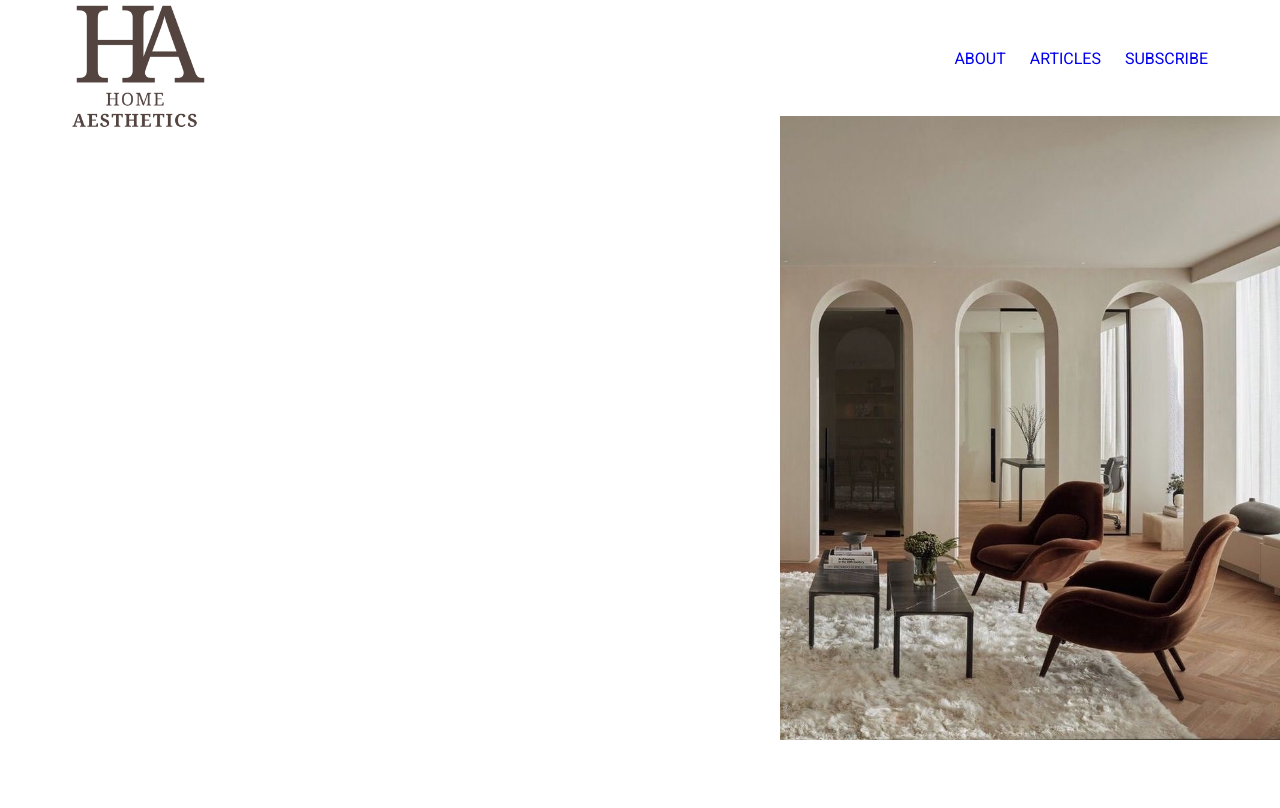
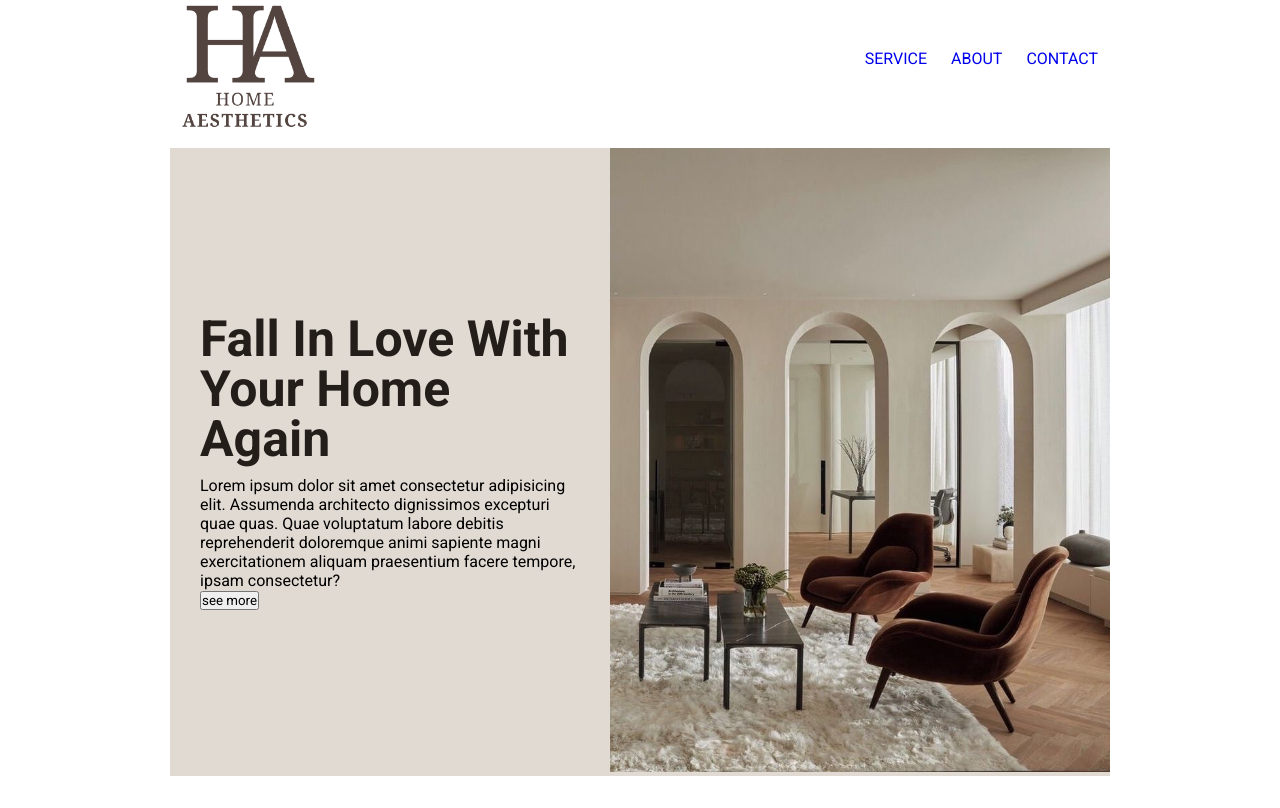
Before and after one commit to Shaumi111/Home-Aesthetics, a plain HTML site: page index.html in a window 1280 px wide. Drawn offline with Linux system fonts and the light colour scheme.

Commit message:
update code

```diff
--- a/index.html
+++ b/index.html
@@ -15,20 +15,27 @@
             </figure>
             <ul class="nav__link--list">
                 <li class="nav__link">
+                    <a href="#">SERVICE</a>
+                </li>
+                <li class="nav__link">
                     <a href="#">ABOUT</a>
                 </li>
                 <li class="nav__link">
-                    <a href="#">ARTICLES</a>
-                </li>
-                <li class="nav__link">
-                    <a href="#">SUBSCRIBE</a>
+                    <a href="#">CONTACT</a>
                 </li>
             </ul>
         </nav>
         <header class="header">
-            <figure>
-                <img class="landing__img--big" src="./assets/IMG_4100.JPG" alt="">
-            </figure>
+            <div class="header__container">
+                <div class="header__text">
+                    <h1 class="title">    Fall In Love With Your Home Again</h1>
+                    <p class="header__para">Lorem ipsum dolor sit amet consectetur adipisicing elit. Assumenda architecto dignissimos excepturi quae quas. Quae voluptatum labore debitis reprehenderit doloremque animi sapiente magni exercitationem aliquam praesentium facere tempore, ipsam consectetur?</p>
+                    <button class="header__btn">see more</button>
+                </div>
+                <figure>
+                    <img class="header__img" src="./assets/IMG_4100.JPG" alt="">
+                </figure>
+            </div>
         </header>
     </section>
 
--- a/style.css
+++ b/style.css
@@ -15,6 +15,26 @@ a {
     text-decoration: none;
 }
 
+h1 {
+    font-size: 24px;
+}
+
+.title  {
+    font-size: 50px;
+    margin-bottom: 12px;
+    text-align: left;
+    line-height: 1;
+    color: rgb(35, 30, 26);
+}
+
+body {
+display: flex;
+justify-content: center;
+align-items: center;
+height: 100vh;
+margin: 0 auto;
+}
+
 /*
 
 LANDING PAGE
@@ -23,7 +43,7 @@ LANDING PAGE
 
 #landing-page {
      min-height: 100vh;
-}
+    }
 
 .header {
     width: 100%;
@@ -31,12 +51,21 @@ LANDING PAGE
     padding: 0 30px;
 }
 
-.landing__img--big{
+.header__container {
+    display: flex;
+    align-items: center;
+    background-color: rgb(225, 218, 210);
+    margin-top: 40px;
+}
+
+.header__text {
+    margin: 0 30px;
+}
+
+.header__img{
     width: 500px;
     height: auto;
-    position: absolute;
-    right: 0;
-
+    flex: 1;
 }
 
 /*
@@ -52,7 +81,7 @@ align-items: center;
 width: 100%;
 max-width: 1200px;
 margin: 8px auto;
-padding: 0 20px;
+padding: 0 30px;
 height: 100px;
 }
 
```
